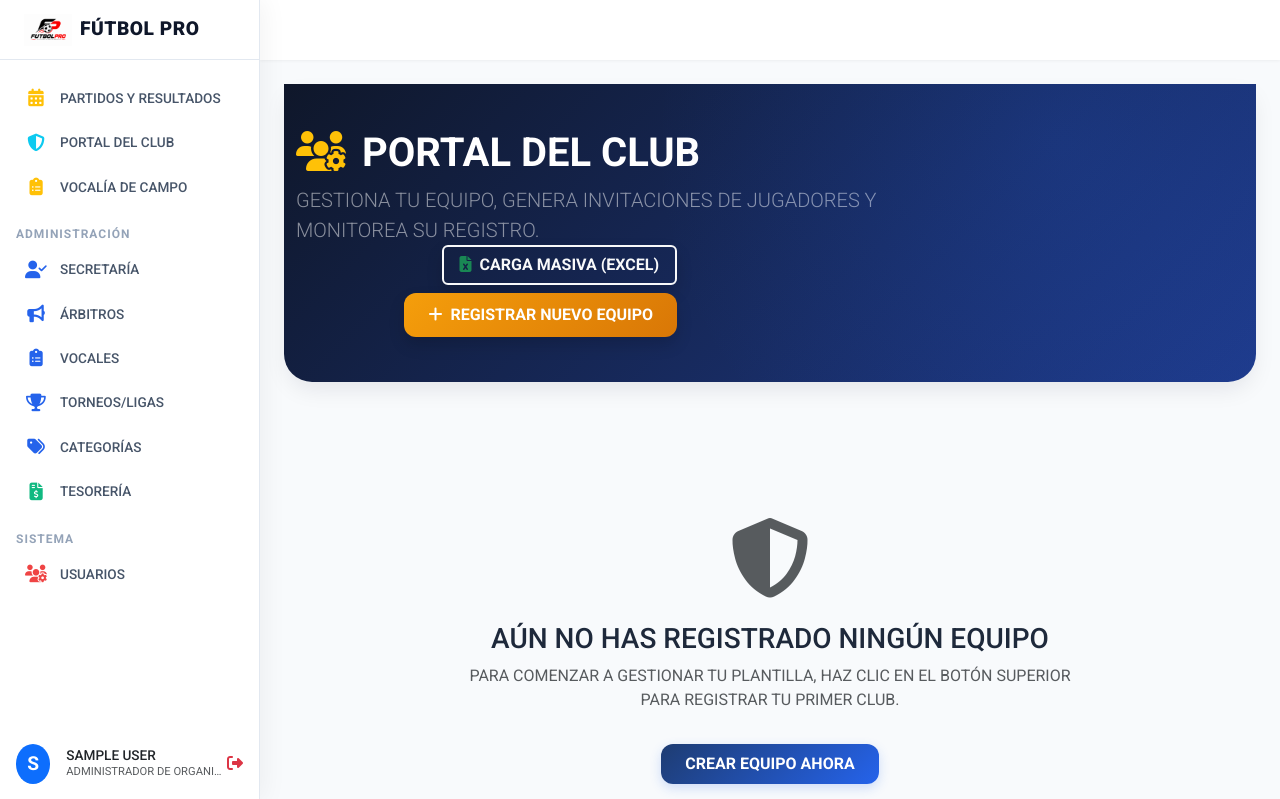
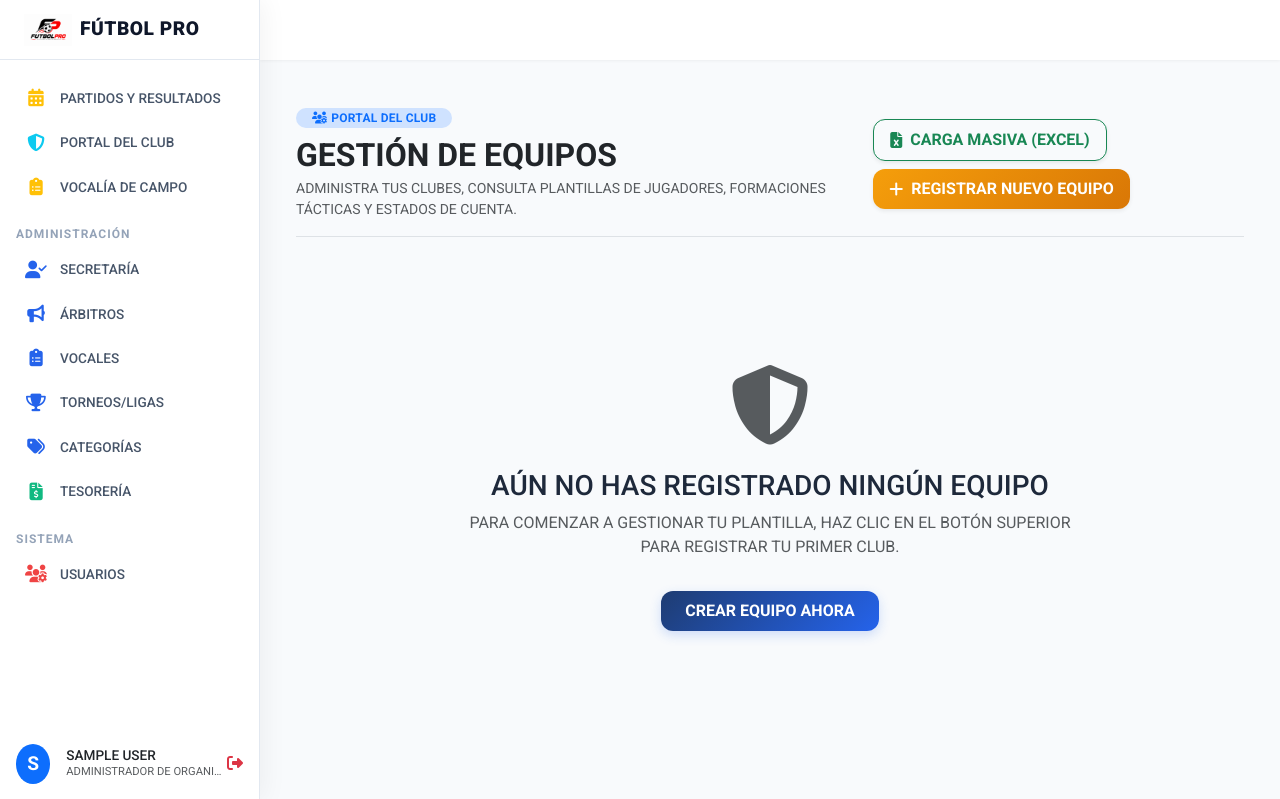
Before and after one commit to marcioperez24/SistemaTorneos, a Django app: page / in a window 1280 px wide. Shown: the top 799 px of the page. Run offline with Django 5.2, Linux system fonts and the light colour scheme; the visitor is signed in with stand-in values (Sample User, id 1); data that the repository does not hold is empty; parts of the project's set-up code (start-up, migrations or seed data) failed here and were passed over; some libraries are stand-ins or nearby versions.

Commit message:
Redesign club portal UI: remove large blue header banner and convert team list into modern card grid with logo display

```diff
--- a/teams/templates/teams/club_portal.html
+++ b/teams/templates/teams/club_portal.html
@@ -174,28 +174,88 @@
         overflow: hidden;
         text-overflow: ellipsis;
     }
+
+    /* Estilos para Tarjetas de Equipos (Team Cards Grid) */
+    .team-card {
+        border: 1px solid #e2e8f0;
+        border-radius: 20px;
+        background: #ffffff;
+        transition: transform 0.25s ease, box-shadow 0.25s ease;
+        box-shadow: 0 4px 12px rgba(0, 0, 0, 0.03);
+    }
+    .team-card:hover {
+        transform: translateY(-3px);
+        box-shadow: 0 12px 28px rgba(30, 60, 114, 0.12);
+    }
+    .team-card-banner {
+        background: linear-gradient(135deg, #f8fafc 0%, #edf2f7 100%);
+        border-bottom: 1px solid #e2e8f0;
+        padding: 24px 20px 16px 20px;
+        text-align: center;
+        border-top-left-radius: 20px;
+        border-top-right-radius: 20px;
+        position: relative;
+    }
+    .team-logo-box {
+        width: 84px;
+        height: 84px;
+        margin: 0 auto 12px auto;
+        position: relative;
+    }
+    .team-logo-box img {
+        width: 84px;
+        height: 84px;
+        object-fit: cover;
+        border-radius: 50%;
+        border: 3px solid #ffffff;
+        box-shadow: 0 6px 16px rgba(0, 0, 0, 0.12);
+    }
+    .team-logo-fallback {
+        width: 84px;
+        height: 84px;
+        border-radius: 50%;
+        background: linear-gradient(135deg, #1e3c72 0%, #2a5298 100%);
+        color: #ffffff;
+        font-size: 30px;
+        font-weight: 800;
+        display: flex;
+        align-items: center;
+        justify-content: center;
+        border: 3px solid #ffffff;
+        box-shadow: 0 6px 16px rgba(30, 60, 114, 0.25);
+    }
 </style>
 {% endblock %}
 
 {% block content %}
-<div class="gradient-header text-center text-md-start">
-    <div class="container">
-        <div class="row align-items-center">
-            <div class="col-md-8">
-                <h1 class="fw-bold"><i class="fa-solid fa-users-gear me-3 text-warning"></i>Portal del Club</h1>
-                <p class="lead mb-0 text-white-50">Gestiona tu equipo, genera invitaciones de jugadores y monitorea su registro.</p>
+<div class="container pt-4 pb-2">
+    <!-- Header Limpio y Moderno sin Franja Azul -->
+    <div class="d-flex flex-column flex-md-row align-items-md-center justify-content-between gap-3 pb-3 border-bottom mb-4">
+        <div>
+            <div class="d-flex align-items-center gap-2">
+                <span class="badge bg-primary-subtle text-primary fw-bold px-3 py-1 rounded-pill">
+                    <i class="fa-solid fa-users-gear me-1"></i>Portal del Club
+                </span>
+            </div>
+            <h1 class="h2 fw-bold text-dark mb-1 mt-2">
+                Gestión de Equipos
+            </h1>
+            <p class="text-muted mb-0 small">
+                Administra tus clubes, consulta plantillas de jugadores, formaciones tácticas y estados de cuenta.
+            </p>
         </div>
         {% if request.user.role != 'jugador' %}
-            <div class="col-md-5 text-md-end mt-3 mt-md-0 d-flex justify-content-md-end gap-2 flex-wrap">
-                <button type="button" class="btn btn-outline-light py-2.5 px-3 shadow fw-bold border-2" data-bs-toggle="modal" data-bs-target="#modalCargaMasivaEquipos">
-                    <i class="fa-solid fa-file-excel text-success me-2 fs-6"></i>Carga Masiva (Excel)
+        <div class="d-flex align-items-center gap-2 flex-wrap">
+            <button type="button" class="btn btn-outline-success shadow-sm d-flex align-items-center gap-2 py-2 px-3 fw-bold" data-bs-toggle="modal" data-bs-target="#modalCargaMasivaEquipos" style="border-radius: 12px;">
+                <i class="fa-solid fa-file-excel fs-6 text-success"></i>
+                <span>Carga Masiva (Excel)</span>
             </button>
-                <a href="{% url 'crear_equipo' %}" class="btn btn-custom-accent py-2.5 px-4 shadow">
-                    <i class="fa-solid fa-plus me-2"></i>Registrar Nuevo Equipo
+            <a href="{% url 'crear_equipo' %}" class="btn btn-custom-accent shadow-sm d-flex align-items-center gap-2 py-2 px-3 fw-bold" style="border-radius: 12px;">
+                <i class="fa-solid fa-plus fs-6"></i>
+                <span>Registrar Nuevo Equipo</span>
             </a>
         </div>
         {% endif %}
-        </div>
     </div>
 </div>
 
@@ -214,62 +274,72 @@
             </div>
         </div>
     {% else %}
+        <!-- Rejilla de Tarjetas (Cards) de Equipos -->
+        <div class="row row-cols-1 row-cols-md-2 row-cols-xl-3 g-4 mb-5">
             {% for equipo in equipos %}
-            <div class="card card-custom mb-4 shadow-sm" style="overflow: visible !important;">
-                <!-- Cabecera colapsable del Equipo -->
-                <div class="card-header bg-white border-0 pt-4 px-4 d-flex flex-wrap align-items-center justify-content-between">
-
-                    <div class="d-flex align-items-center collapse-toggle-header {% if not forloop.first or equipos|length > 1 %}collapsed{% endif %}"
-                         style="cursor: pointer;"
-                         data-bs-toggle="collapse"
-                         data-bs-target="#collapseEquipo{{ equipo.id }}"
-                         aria-expanded="{% if forloop.first and equipos|length == 1 %}true{% else %}false{% endif %}"
-                         aria-controls="collapseEquipo{{ equipo.id }}">
-
+            <div class="col">
+                <div class="card team-card h-100 position-relative overflow-hidden">
+                    <!-- Banner Superior de la Card con Logo -->
+                    <div class="team-card-banner">
+                        <div class="team-logo-box">
                             {% if equipo.logo %}
-                            <img src="{{ equipo.logo.url }}" alt="{{ equipo.nombre }}" class="rounded-circle border me-3 shadow-sm" style="width: 60px; height: 60px; object-fit: cover;">
+                                <img src="{{ equipo.logo.url }}" alt="{{ equipo.nombre }}" class="shadow-sm">
                             {% else %}
-                            <div class="bg-primary bg-gradient text-white rounded-circle border me-3 shadow-sm d-flex align-items-center justify-content-center" style="width: 60px; height: 60px; font-size: 24px; font-weight: 800;">
+                                <div class="team-logo-fallback shadow-sm">
                                     {{ equipo.nombre|slice:":2"|upper }}
                                 </div>
                             {% endif %}
-                        <div>
-                            <div class="d-flex align-items-center gap-2">
-                                <h3 class="h4 fw-bold mb-0 text-primary">{{ equipo.nombre }}</h3>
-                                <i class="fa-solid fa-chevron-down text-muted fs-6 collapse-arrow" style="transition: transform 0.2s;"></i>
                         </div>
-                            <div class="d-flex flex-wrap gap-2 mt-1">
-                                <span class="badge bg-secondary px-3 py-1.5 rounded-pill" style="font-size: 0.8rem;">
+                        <h3 class="h4 fw-bold text-dark mb-1">{{ equipo.nombre }}</h3>
+
+                        <!-- Badges de Categoría y DT -->
+                        <div class="d-flex flex-wrap justify-content-center gap-1.5 mt-2">
+                            <span class="badge bg-primary-subtle text-primary border border-primary-subtle px-3 py-1.5 rounded-pill" style="font-size: 0.78rem;">
                                 <i class="fa-solid fa-tags me-1"></i>{{ equipo.get_categoria_display }}
                             </span>
                             {% with dt_ficha=equipo.cuerpo_tecnico.first %}
                                 {% if dt_ficha %}
-                                        <span class="badge bg-dark-subtle text-dark border px-3 py-1.5 rounded-pill d-flex align-items-center gap-1.5" style="font-size: 0.8rem;">
-                                            <i class="fa-solid fa-user-tie text-primary"></i>DT: <strong>{{ dt_ficha.user.get_full_name }}</strong>
+                                    <span class="badge bg-dark-subtle text-dark border px-3 py-1.5 rounded-pill d-inline-flex align-items-center gap-1" style="font-size: 0.78rem;">
+                                        <i class="fa-solid fa-user-tie text-primary me-1"></i>DT: <strong>{{ dt_ficha.user.get_full_name }}</strong>
                                         {% if dt_ficha.estado_validacion == 'aprobado' %}
                                             <a href="{% url 'ver_carnet' dt_ficha.id %}?tipo=dt" target="_blank" class="text-success ms-1" title="Ver Carnet DT"><i class="fa-solid fa-id-card"></i></a>
                                         {% else %}
-                                                <span class="text-warning font-monospace ms-1" style="font-size: 0.72rem;">(En Revisión)</span>
+                                            <span class="text-warning font-monospace ms-1" style="font-size: 0.7rem;">(En Revisión)</span>
                                         {% endif %}
                                     </span>
                                 {% else %}
-                                        <span class="badge bg-light text-muted border px-3 py-1.5 rounded-pill" style="font-size: 0.8rem;">
-                                            <i class="fa-solid fa-user-tie me-1.5"></i>DT: <strong>Sin Registrar</strong>
+                                    <span class="badge bg-light text-muted border px-3 py-1.5 rounded-pill" style="font-size: 0.78rem;">
+                                        <i class="fa-solid fa-user-tie me-1 text-secondary"></i>DT: <strong>Sin Registrar</strong>
                                     </span>
                                 {% endif %}
                             {% endwith %}
                         </div>
                     </div>
+
+                    <!-- Cuerpo de la Card con métricas y botones de acción -->
+                    <div class="card-body p-3.5 d-flex flex-column justify-content-between">
+                        <!-- Métricas rápidas -->
+                        <div class="d-flex align-items-center justify-content-around bg-light rounded-3 py-2 px-3 mb-3 text-center">
+                            <div>
+                                <small class="text-muted d-block text-uppercase font-monospace" style="font-size: 0.7rem;">Jugadores</small>
+                                <strong class="text-primary fs-6"><i class="fa-solid fa-users me-1"></i>{{ equipo.jugadores.count }} / {{ equipo.max_jugadores }}</strong>
+                            </div>
+                            <div class="vr opacity-25"></div>
+                            <div>
+                                <small class="text-muted d-block text-uppercase font-monospace" style="font-size: 0.7rem;">Categorías</small>
+                                <strong class="text-dark fs-6">{{ equipo.categorias.count }}</strong>
+                            </div>
                         </div>
 
+                        <!-- Botones de Acción principales -->
                         {% if request.user.role != 'jugador' %}
-                    <div class="mt-3 mt-md-0 d-flex gap-2">
-                        <a href="{% url 'editar_equipo' equipo.id %}" class="btn btn-outline-primary btn-sm d-flex align-items-center px-3 py-2" style="border-radius: 10px; font-weight: 600;">
+                        <div class="d-flex gap-2 mb-2">
+                            <a href="{% url 'editar_equipo' equipo.id %}" class="btn btn-outline-primary btn-sm flex-fill d-flex align-items-center justify-content-center py-2 fw-semibold" style="border-radius: 10px;">
                                 <i class="fa-solid fa-pen-to-square me-1.5"></i>Editar Equipo
                             </a>
 
-                        <div class="dropdown">
-                            <button class="btn btn-custom-primary btn-sm dropdown-toggle d-flex align-items-center px-3 py-2" type="button" data-bs-toggle="dropdown" aria-expanded="false">
+                            <div class="dropdown flex-fill">
+                                <button class="btn btn-custom-primary btn-sm dropdown-toggle w-100 d-flex align-items-center justify-content-center py-2 fw-semibold" type="button" data-bs-toggle="dropdown" aria-expanded="false" style="border-radius: 10px;">
                                     <i class="fa-solid fa-share-nodes me-1.5"></i>Generar Enlace
                                 </button>
                                 <ul class="dropdown-menu dropdown-menu-end shadow border-0 rounded-3">
@@ -287,11 +357,24 @@
                             </div>
                         </div>
                         {% endif %}
+
+                        <!-- Botón desplegable para Plantilla, Alineación y Finanzas -->
+                        <button class="btn btn-light btn-sm border w-100 fw-bold py-2 d-flex align-items-center justify-content-center gap-2 collapse-toggle-header {% if not forloop.first or equipos|length > 1 %}collapsed{% endif %}"
+                                type="button"
+                                data-bs-toggle="collapse"
+                                data-bs-target="#collapseEquipo{{ equipo.id }}"
+                                aria-expanded="{% if forloop.first and equipos|length == 1 %}true{% else %}false{% endif %}"
+                                aria-controls="collapseEquipo{{ equipo.id }}"
+                                style="border-radius: 10px;">
+                            <i class="fa-solid fa-users me-1 text-primary"></i>
+                            <span>Plantilla y Alineaciones</span>
+                            <i class="fa-solid fa-chevron-down text-muted collapse-arrow"></i>
+                        </button>
                     </div>
 
-                <!-- Contenido Colapsable (Roster y Detalles) -->
-                <div id="collapseEquipo{{ equipo.id }}" class="collapse {% if forloop.first and equipos|length == 1 %}show{% endif %}">
-                    <div class="card-body px-4 pb-4 border-top">
+                    <!-- Contenido Colapsable (Plantilla, Alineación Táctica y Estado de Cuenta) -->
+                    <div id="collapseEquipo{{ equipo.id }}" class="collapse {% if forloop.first and equipos|length == 1 %}show{% endif %} border-top">
+                        <div class="card-body p-3 p-md-4">
                     <!-- Si acabamos de generar una invitación, la mostramos para copiar -->
                     {% if nuevo_enlace and nuevo_enlace_equipo_id == equipo.id %}
                         <div class="alert alert-success border-0 shadow-sm mb-4" role="alert">
@@ -666,7 +749,9 @@
             </div> <!-- /card-body -->
         </div> <!-- /collapseEquipo -->
     </div> <!-- /card -->
+</div> <!-- /col -->
         {% endfor %}
+    </div> <!-- /row -->
     {% endif %}
 </div>
 
```
Lines whose indentation alone changed are shown as unchanged.
